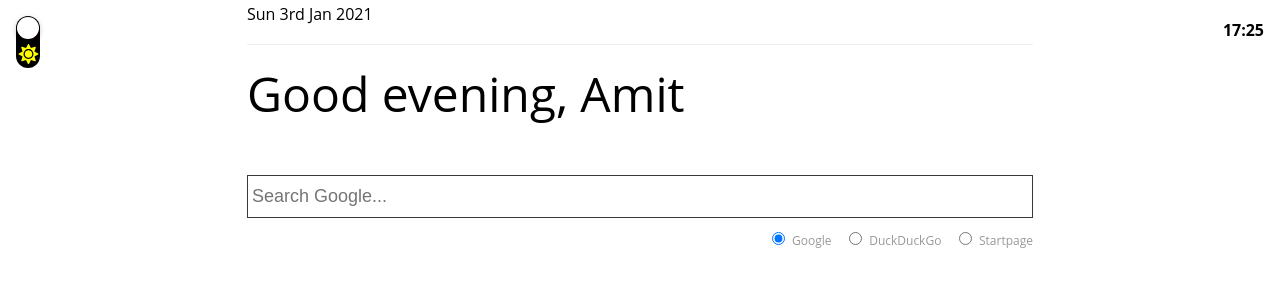
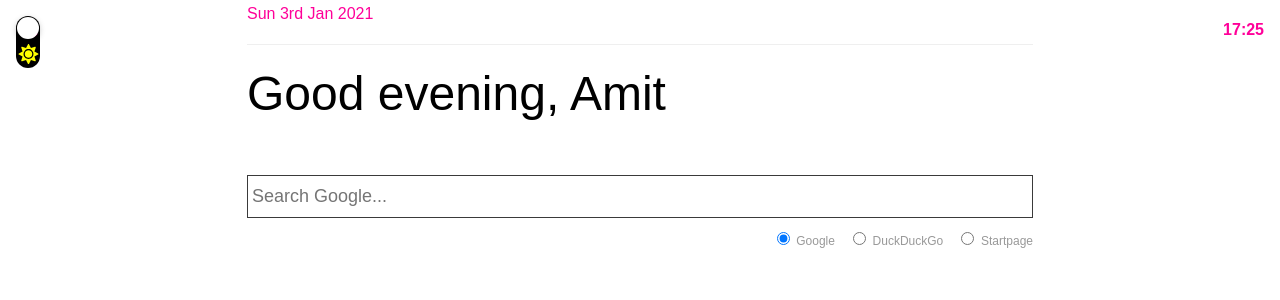
Before and after one commit to adhamu/startpage, a React app: page / in a window 1280 px wide. Shown: the top 300 px of the page. Built offline with nearby package versions, Linux system fonts and the light colour scheme; the HTML template or start-up script is replaced by a standard one.

Commit message:
Add some work links

```diff
--- a/src/App.tsx
+++ b/src/App.tsx
@@ -16,7 +16,8 @@ const GlobalStyle = css`
     outline: 0;
   }
   body {
-    font-family: 'Open Sans', cursive;
+    font-family: 'Source Sans Pro', sans-serif;
+    font-weight: 400;
     font-size: 16px;
     line-height: 28px;
   }
@@ -43,7 +44,7 @@ const Container = styled.div`
 `
 
 const Date = styled.span<{ theme: Theme }>`
-  color: ${props => props.theme.colors.tertiary};
+  color: ${props => props.theme.colors.heading};
   margin-bottom: 1em;
   padding-bottom: 1em;
   border-bottom: 1px solid ${props => props.theme.colors.border};
--- a/src/components/Bookmarks.tsx
+++ b/src/components/Bookmarks.tsx
@@ -16,7 +16,7 @@ const Bookmark = styled.div<{ theme: Theme }>`
 
   a,
   a:visited {
-    color: ${props => props.theme.colors.link};
+    color: ${props => props.theme.colors.body};
     text-decoration: none;
     display: block;
 
--- a/src/components/Time.tsx
+++ b/src/components/Time.tsx
@@ -7,8 +7,8 @@ const Time = styled.div<{ theme: Theme }>`
   position: absolute;
   right: 1em;
   top: 1em;
-  font-weight: 700;
-  color: ${props => props.theme.colors.tertiary};
+  font-weight: 600;
+  color: ${props => props.theme.colors.heading};
 `
 
 export default ({ theme }: { theme: Theme }): JSX.Element => {
--- a/src/templates/index.html
+++ b/src/templates/index.html
@@ -2,7 +2,8 @@
 
 <head>
   <meta name="viewport" content="width=device-width, initial-scale=1">
-  <link href="https://fonts.googleapis.com/css2?family=Open+Sans:wght@400&display=swap" rel="stylesheet" />
+  <link rel="preconnect" href="https://fonts.gstatic.com">
+  <link href="https://fonts.googleapis.com/css2?family=Source+Sans+Pro:wght@400;600&display=swap" rel="stylesheet">
 </head>
 
 <body>
--- a/src/theme.ts
+++ b/src/theme.ts
@@ -32,7 +32,7 @@ export default (isDark: boolean): Theme => {
       link: '#ff0099',
       border: '#efefef',
       highlight: '#3a3a3a',
-      heading: '#000',
+      heading: '#ff0099',
       tertiary: '#000',
     },
   }
```
